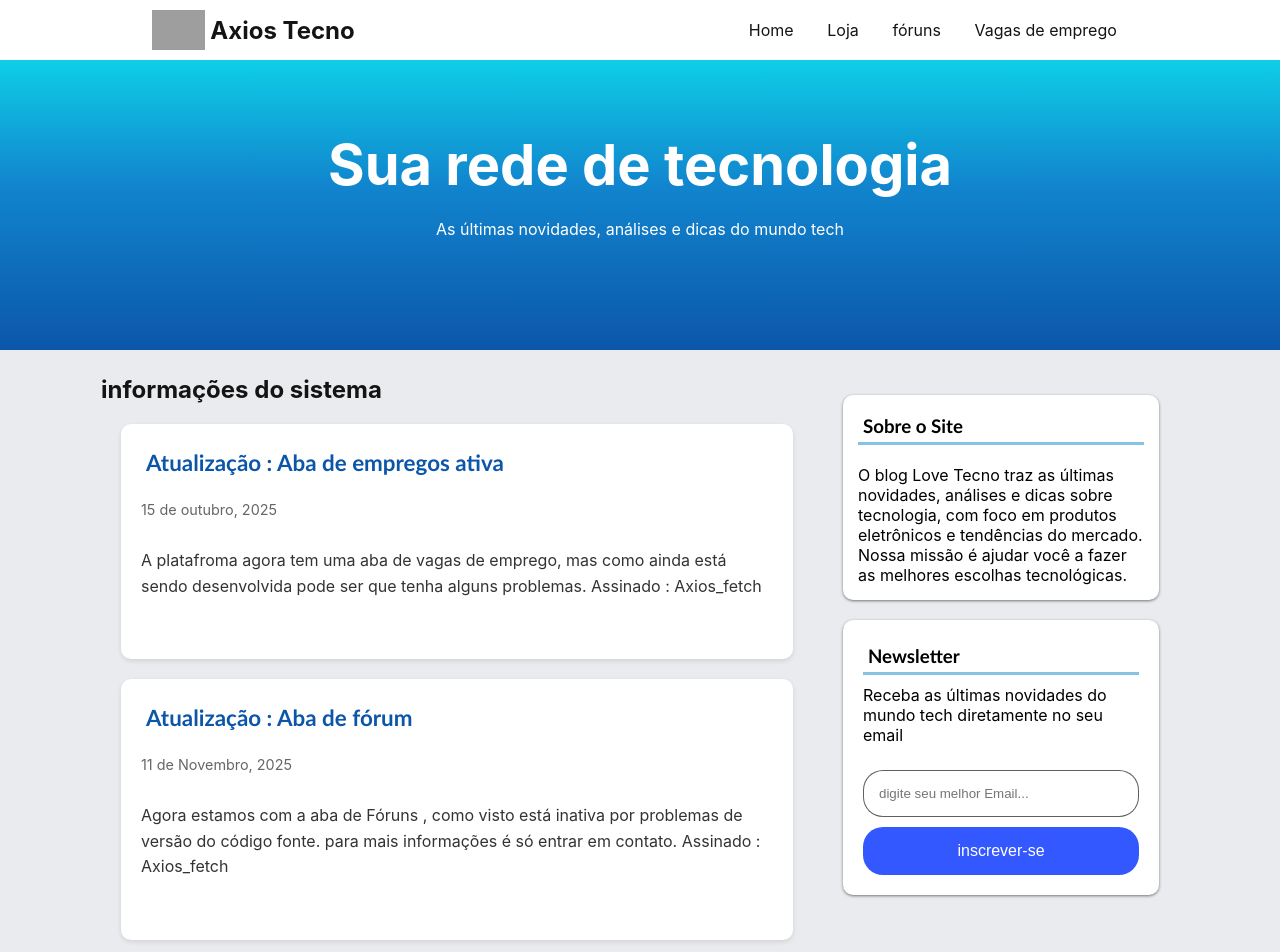
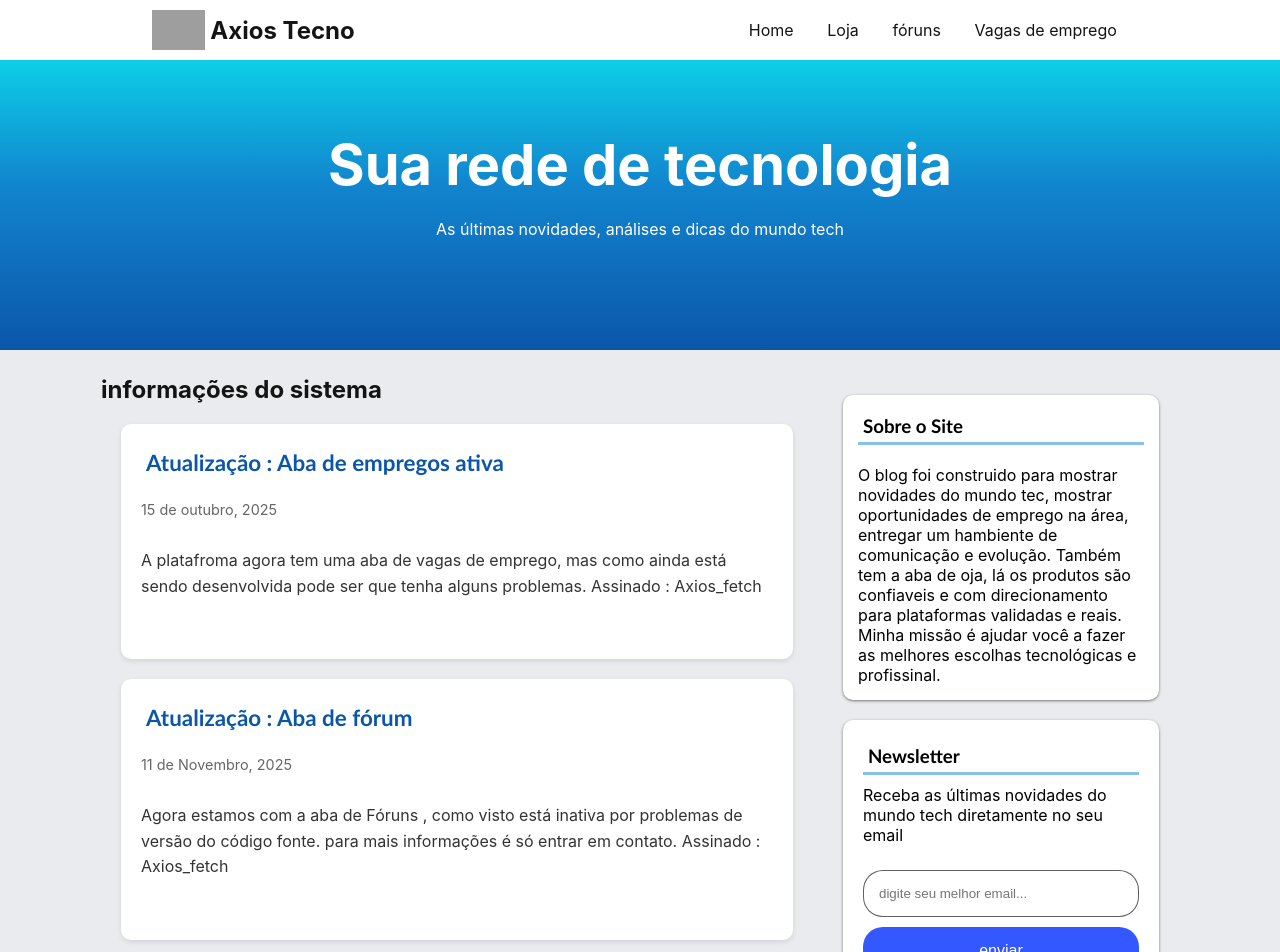
Before and after one commit to ronaldoreemias/axios, a React (Create React App) app: page / in a window 1280 px wide. Shown: the top 952 px of the page. Built offline with nearby package versions, Linux system fonts and the light colour scheme; grey boxes are pictures that could not be loaded.

Commit message:
Refine input fields and update site description
Updated input placeholder and submit button text. Revised the site description for clarity and focus on technology.

```diff
--- a/src/pages/Home/index.js
+++ b/src/pages/Home/index.js
@@ -30,9 +30,9 @@ class NameForm extends React.Component {
         </div>
         <p>Receba as últimas novidades do mundo tech diretamente no seu email</p>
         <label>
-          <input type="text" className={style.inputtexto} placeholder="digite seu melhor Email..." value={this.state.value} onChange={this.handleChange} />
+          <input type="text" className={style.inputtexto} placeholder="digite seu melhor email..." value={this.state.value} onChange={this.handleChange} />
         </label>
-        <input type="submit" className={style.botaoenviar} value="inscrever-se" />
+        <input type="submit" className={style.botaoenviar} value="enviar" />
       </form>
     );
   }
@@ -121,13 +121,13 @@ function Home() {
                             <h3>Sobre o Site</h3>
                             <div className={style.linha}></div>
                             <br/>
-                            <p>O blog Love Tecno traz as últimas novidades,
-                                análises e dicas sobre tecnologia,
-                                com foco em produtos eletrônicos e tendências do mercado.
+                            <p>O blog foi construido para mostrar novidades do mundo tec, mostrar oportunidades de emprego na área,
+                              entregar um hambiente de comunicação e evolução. Também tem a aba de oja, lá os produtos são confiaveis
+                                e com direcionamento para plataformas validadas e reais.
 
-                                Nossa missão é ajudar você a
+                                Minha missão é ajudar você a
                                 fazer as melhores escolhas
-                                tecnológicas.</p>
+                                tecnológicas e profissinal.</p>
                         </div>
                         <br/>
                         <NameForm />
```
